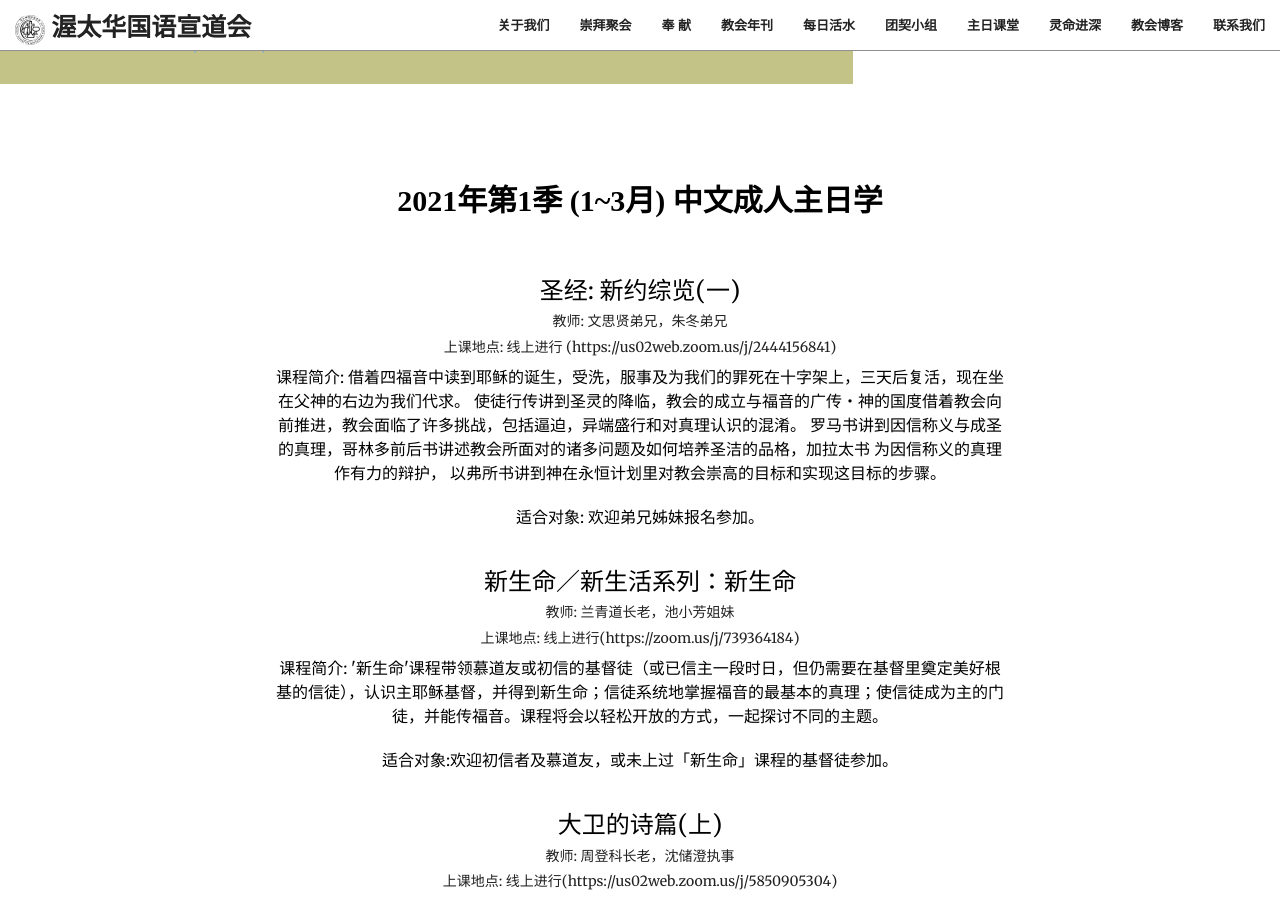
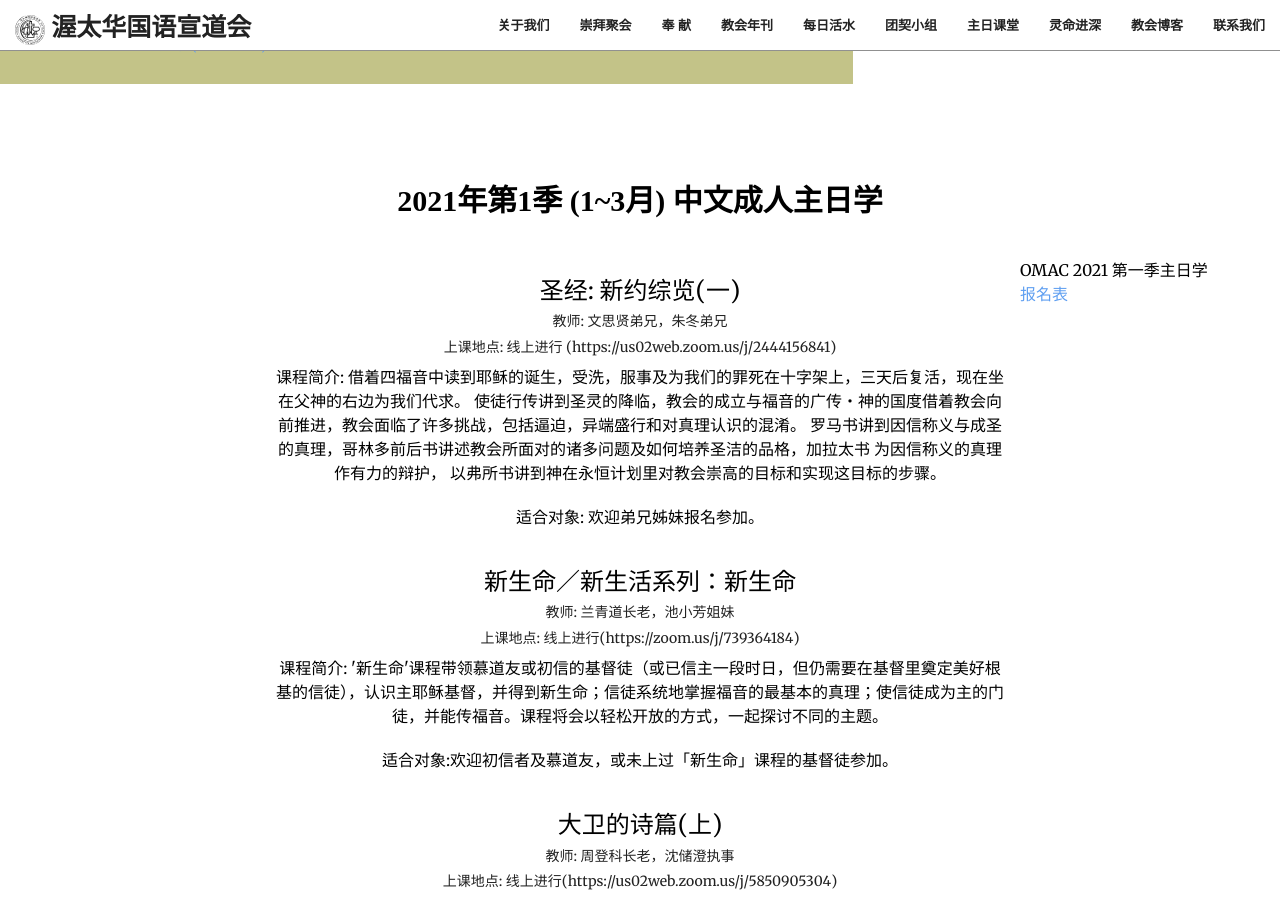
Before and after one commit to JonasYow/ottawaomac, a Jekyll site: the page built from index.html, in a window 1280 px wide and 900 px high, scrolled down 6605 px. Built offline with Jekyll 4.4.1, drawn with Linux system fonts in a browser that asks for light colours; some web fonts are replaced.

Commit message:
Add registration form link

```diff
--- a/_includes/sundayschool.html
+++ b/_includes/sundayschool.html
@@ -22,6 +22,7 @@
                 {% endif %} -->
             </div>
             {% endfor %}
+          <p>OMAC 2021 第一季主日学<a href="https://docs.google.com/spreadsheets/d/12c8s85mixiGCvAMi9zYrho5BfmRwRRCuZ_o824lzhpg/edit#gid=1929896650">报名表</a></p>
         </div>
     </div>
 </section>
```
